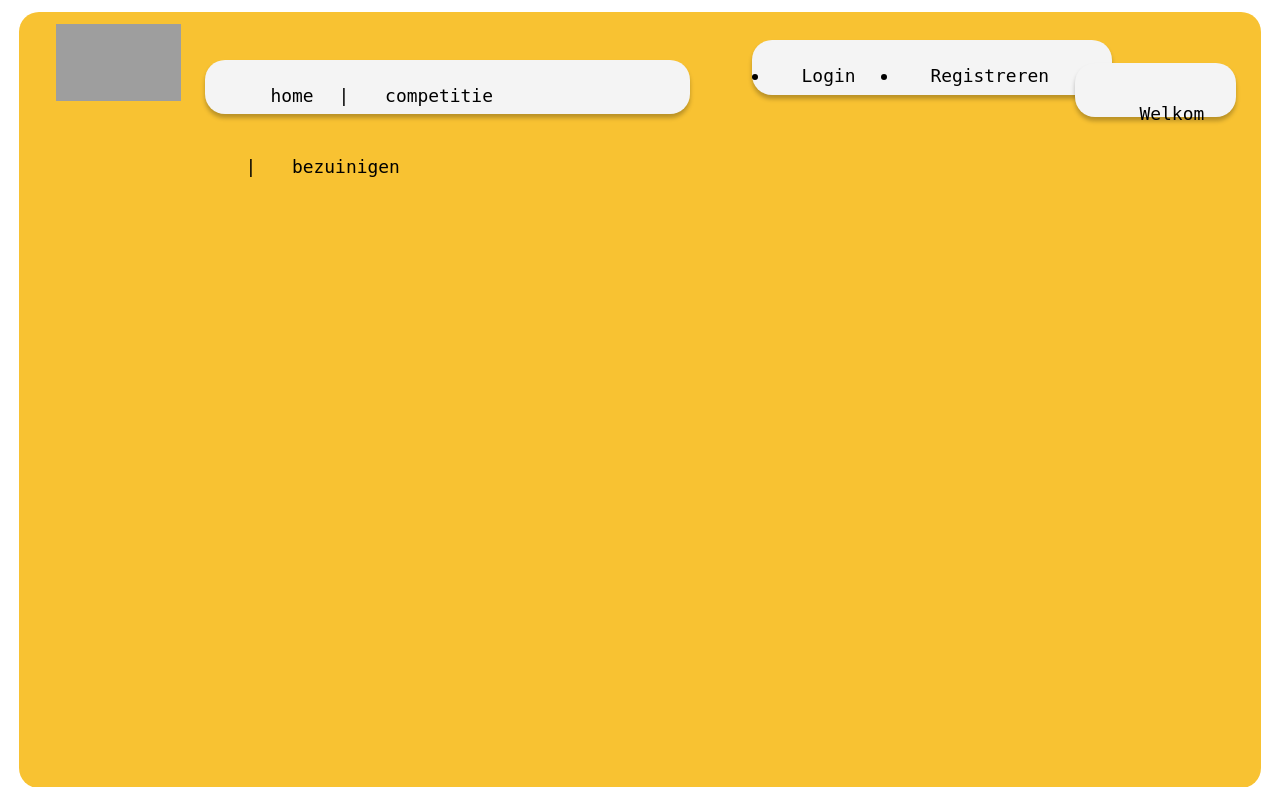
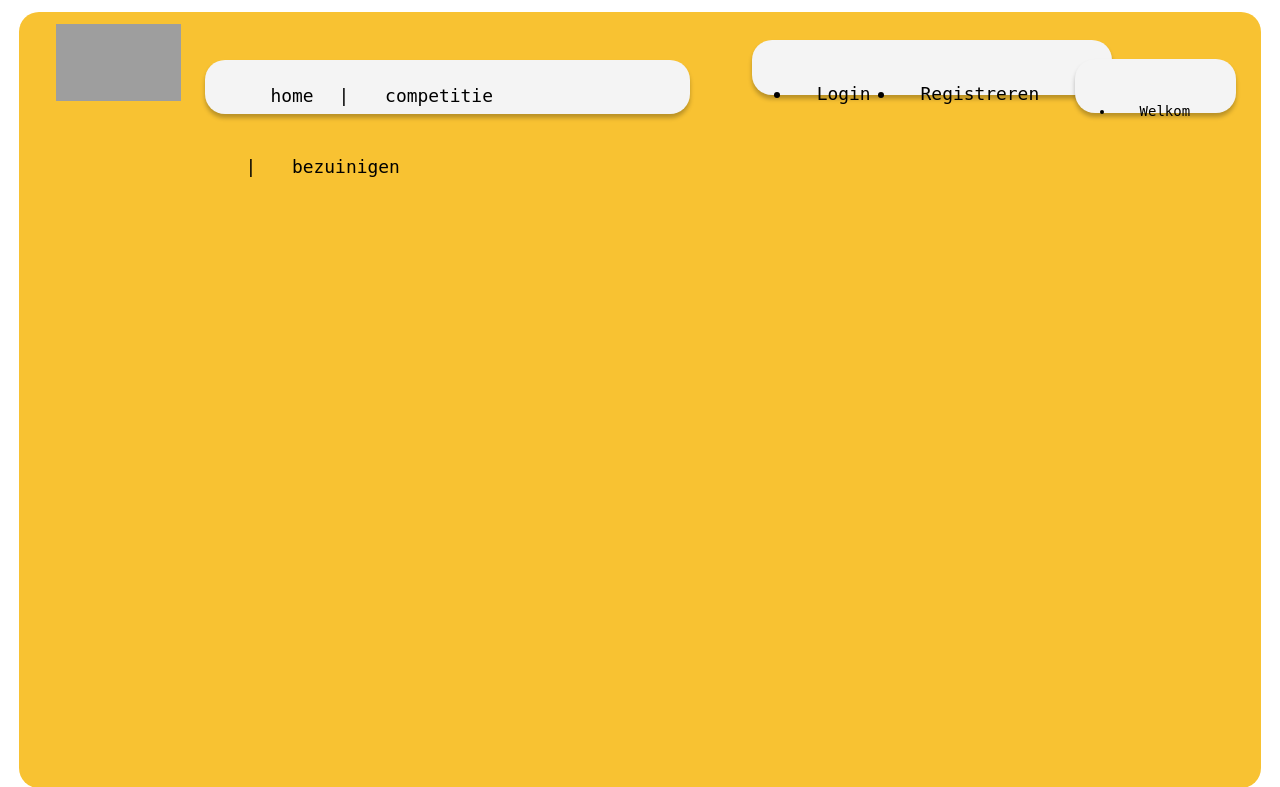
Before and after one commit to thatdudeyoudontknow/IOT-Project-Powerchainger, a Flask app: page /bezuinigen in a window 1280 px wide. Shown: the top 787 px of the page. Run offline with Flask 3, Linux system fonts and the light colour scheme; data that the repository does not hold is empty; some libraries are stand-ins or nearby versions; grey boxes are pictures that could not be loaded.

Commit message:
html errors uit home.html gehaald

```diff
--- a/IOT/app/templates/public/templates/iot_template.html
+++ b/IOT/app/templates/public/templates/iot_template.html
@@ -9,6 +9,7 @@
     <link type="text/css" href="{{url_for('static',filename='css/stylesheettest.css')}}" rel="stylesheet">
     <meta charset="utf-8">
     <meta name="viewport" content="width=device-width, initial-scale=1, shrink-to-fit=no">
+    <title> IOT Project</title>
   </head>
 
 
@@ -16,7 +17,7 @@
 
     <div class="outline">
 
-      <img class="logo" src="https://www.powerchainger.nl/wp-content/uploads/powerchainger-logo.svg">
+      <img class="logo" alt="powerchainger_logo" src="https://www.powerchainger.nl/wp-content/uploads/powerchainger-logo.svg">
 
       <!-- Topbar -->
       <div class="top">
@@ -34,12 +35,14 @@
       <!-- Top searchbar -->
         <div class="loggenbox">
           <div class="search">
+          <ul>
           {% if current_user.is_authenticated %}
           <li><a class="nav-link" href="{{ url_for('logout') }}">Uitloggen</a></li>
           {% else %}
             <li><a class="nav-link" href="{{ url_for('login') }}">Login</a></li>
             <li><a class="nav-link" href="{{ url_for('register') }}">Registreren</a></li>
             {% endif %}
+          </ul>
           </div>
         </div>
 
@@ -47,7 +50,7 @@
 
 
       <!-- Top inlog -->
-        <div class="inlog" id="navbarNav">
+        <div class="inlog" >
           <ul>
             {% if current_user.is_authenticated %}
             <li><a class ="welkom" href="{{ url_for('home')}}">{{ name }}</a></li>
@@ -63,7 +66,7 @@
       {%block main%} {%endblock%}
 
 
-    </div class="outline">
+    </div >
 
   </body>
 
```
Also changed, not shown: IOT/app/data.sqlite.
